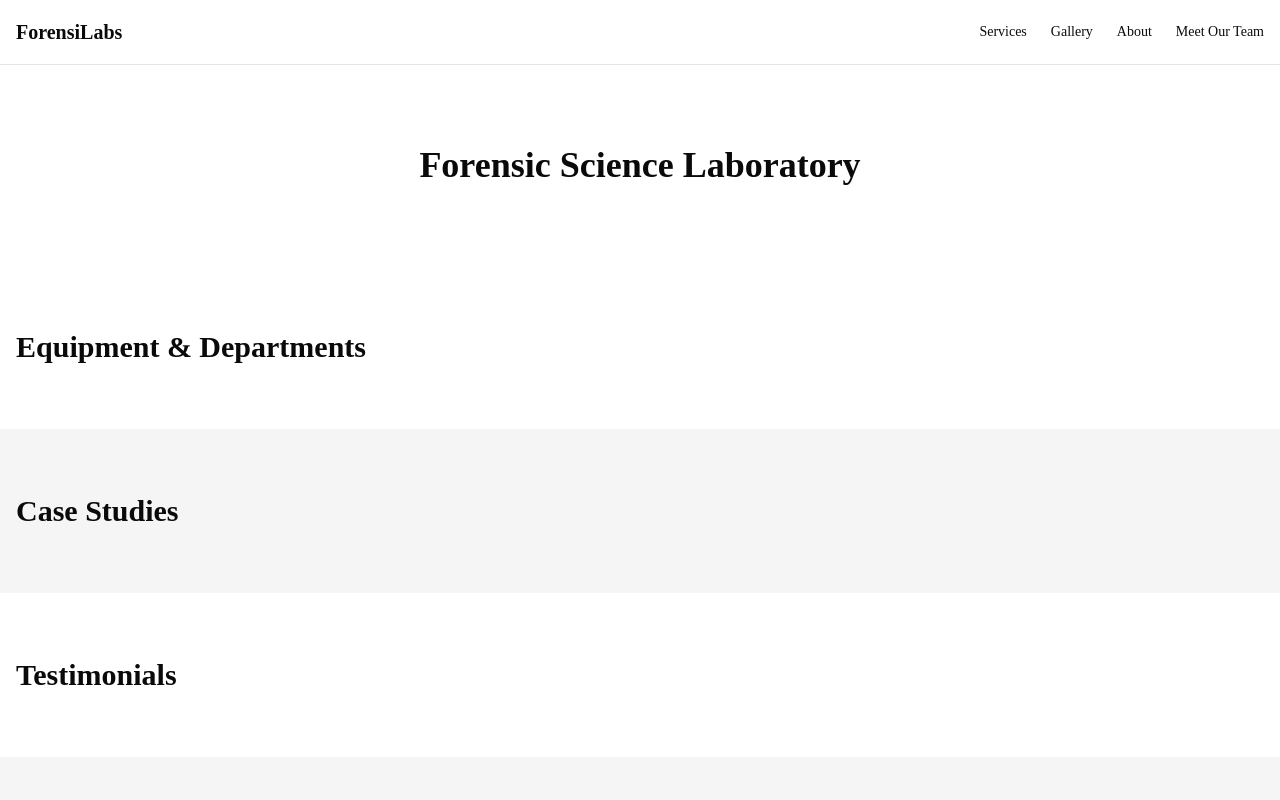
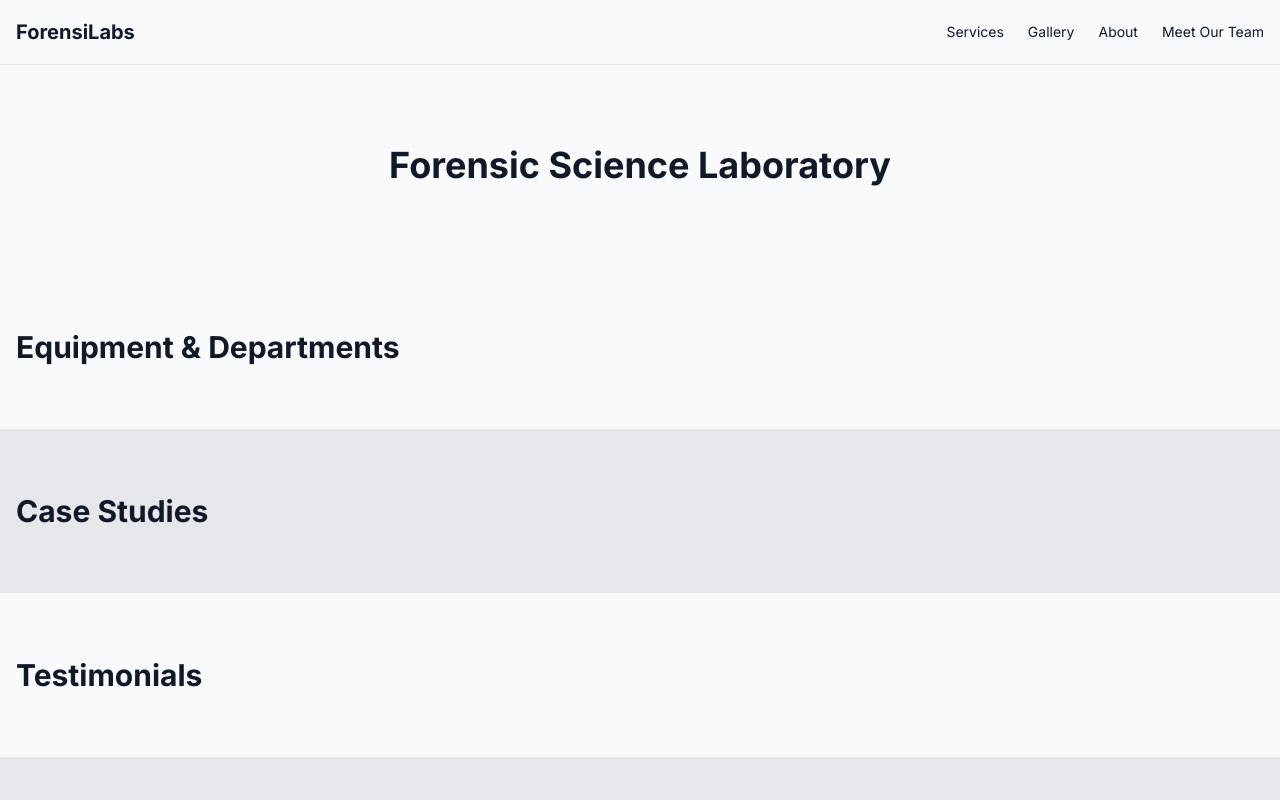
Before and after one commit to ashaduzzaman2002/forensilab, a Next.js app: page / in a window 1280 px wide. Shown: the top 800 px of the page. Built offline with nearby package versions, Linux system fonts and the light colour scheme.

Commit message:
color and fonts

```diff
--- a/app/globals.css
+++ b/app/globals.css
@@ -9,7 +9,7 @@
   --color-foreground: var(--foreground);
   --font-sans: var(--font-sans);
   --font-mono: var(--font-geist-mono);
-  --font-heading: var(--font-sans);
+  --font-heading: var(--font-heading);
   --color-sidebar-ring: var(--sidebar-ring);
   --color-sidebar-border: var(--sidebar-border);
   --color-sidebar-accent-foreground: var(--sidebar-accent-foreground);
@@ -46,75 +46,84 @@
   --radius-2xl: calc(var(--radius) * 1.8);
   --radius-3xl: calc(var(--radius) * 2.2);
   --radius-4xl: calc(var(--radius) * 2.6);
+  --color-text-body: var(--text-body);
+  --color-text-muted: var(--text-muted);
+  --color-glow: var(--glow);
 }
 
 :root {
-  --background: oklch(1 0 0);
-  --foreground: oklch(0.145 0 0);
-  --card: oklch(1 0 0);
-  --card-foreground: oklch(0.145 0 0);
-  --popover: oklch(1 0 0);
-  --popover-foreground: oklch(0.145 0 0);
-  --primary: oklch(0.205 0 0);
-  --primary-foreground: oklch(0.985 0 0);
-  --secondary: oklch(0.97 0 0);
-  --secondary-foreground: oklch(0.205 0 0);
-  --muted: oklch(0.97 0 0);
-  --muted-foreground: oklch(0.556 0 0);
-  --accent: oklch(0.97 0 0);
-  --accent-foreground: oklch(0.205 0 0);
+  --background: #F8FAFC;
+  --foreground: #111827;
+  --card: #FFFFFF;
+  --card-foreground: #111827;
+  --popover: #FFFFFF;
+  --popover-foreground: #111827;
+  --primary: #2563EB;
+  --primary-foreground: #FFFFFF;
+  --secondary: #E5E7EB;
+  --secondary-foreground: #111827;
+  --muted: #E5E7EB;
+  --muted-foreground: #9CA3AF;
+  --accent: #3B82F6;
+  --accent-foreground: #FFFFFF;
   --destructive: oklch(0.577 0.245 27.325);
-  --border: oklch(0.922 0 0);
-  --input: oklch(0.922 0 0);
-  --ring: oklch(0.708 0 0);
-  --chart-1: oklch(0.87 0 0);
-  --chart-2: oklch(0.556 0 0);
-  --chart-3: oklch(0.439 0 0);
-  --chart-4: oklch(0.371 0 0);
-  --chart-5: oklch(0.269 0 0);
+  --border: #E5E7EB;
+  --input: #E5E7EB;
+  --ring: #60A5FA;
+  --chart-1: #2563EB;
+  --chart-2: #3B82F6;
+  --chart-3: #60A5FA;
+  --chart-4: #93C5FD;
+  --chart-5: #BFDBFE;
   --radius: 0.625rem;
-  --sidebar: oklch(0.985 0 0);
-  --sidebar-foreground: oklch(0.145 0 0);
-  --sidebar-primary: oklch(0.205 0 0);
-  --sidebar-primary-foreground: oklch(0.985 0 0);
-  --sidebar-accent: oklch(0.97 0 0);
-  --sidebar-accent-foreground: oklch(0.205 0 0);
-  --sidebar-border: oklch(0.922 0 0);
-  --sidebar-ring: oklch(0.708 0 0);
+  --sidebar: #FFFFFF;
+  --sidebar-foreground: #111827;
+  --sidebar-primary: #2563EB;
+  --sidebar-primary-foreground: #FFFFFF;
+  --sidebar-accent: #F8FAFC;
+  --sidebar-accent-foreground: #111827;
+  --sidebar-border: #E5E7EB;
+  --sidebar-ring: #60A5FA;
+  --text-body: #4B5563;
+  --text-muted: #9CA3AF;
+  --glow: #60A5FA;
 }
 
 .dark {
-  --background: oklch(0.145 0 0);
-  --foreground: oklch(0.985 0 0);
-  --card: oklch(0.205 0 0);
-  --card-foreground: oklch(0.985 0 0);
-  --popover: oklch(0.205 0 0);
-  --popover-foreground: oklch(0.985 0 0);
-  --primary: oklch(0.922 0 0);
-  --primary-foreground: oklch(0.205 0 0);
-  --secondary: oklch(0.269 0 0);
-  --secondary-foreground: oklch(0.985 0 0);
-  --muted: oklch(0.269 0 0);
-  --muted-foreground: oklch(0.708 0 0);
-  --accent: oklch(0.269 0 0);
-  --accent-foreground: oklch(0.985 0 0);
+  --background: #0F172A;
+  --foreground: #F8FAFC;
+  --card: #1E293B;
+  --card-foreground: #F8FAFC;
+  --popover: #1E293B;
+  --popover-foreground: #F8FAFC;
+  --primary: #3B82F6;
+  --primary-foreground: #FFFFFF;
+  --secondary: #334155;
+  --secondary-foreground: #F8FAFC;
+  --muted: #334155;
+  --muted-foreground: #9CA3AF;
+  --accent: #60A5FA;
+  --accent-foreground: #FFFFFF;
   --destructive: oklch(0.704 0.191 22.216);
-  --border: oklch(1 0 0 / 10%);
-  --input: oklch(1 0 0 / 15%);
-  --ring: oklch(0.556 0 0);
-  --chart-1: oklch(0.87 0 0);
-  --chart-2: oklch(0.556 0 0);
-  --chart-3: oklch(0.439 0 0);
-  --chart-4: oklch(0.371 0 0);
-  --chart-5: oklch(0.269 0 0);
-  --sidebar: oklch(0.205 0 0);
-  --sidebar-foreground: oklch(0.985 0 0);
-  --sidebar-primary: oklch(0.488 0.243 264.376);
-  --sidebar-primary-foreground: oklch(0.985 0 0);
-  --sidebar-accent: oklch(0.269 0 0);
-  --sidebar-accent-foreground: oklch(0.985 0 0);
-  --sidebar-border: oklch(1 0 0 / 10%);
-  --sidebar-ring: oklch(0.556 0 0);
+  --border: #334155;
+  --input: #334155;
+  --ring: #60A5FA;
+  --chart-1: #2563EB;
+  --chart-2: #3B82F6;
+  --chart-3: #60A5FA;
+  --chart-4: #93C5FD;
+  --chart-5: #BFDBFE;
+  --sidebar: #1E293B;
+  --sidebar-foreground: #F8FAFC;
+  --sidebar-primary: #3B82F6;
+  --sidebar-primary-foreground: #FFFFFF;
+  --sidebar-accent: #334155;
+  --sidebar-accent-foreground: #F8FAFC;
+  --sidebar-border: #334155;
+  --sidebar-ring: #60A5FA;
+  --text-body: #D1D5DB;
+  --text-muted: #9CA3AF;
+  --glow: #60A5FA;
 }
 
 @layer base {
--- a/app/layout.tsx
+++ b/app/layout.tsx
@@ -1,20 +1,21 @@
 import type { Metadata } from "next";
-import { Geist, Geist_Mono } from "next/font/google";
+import { Poppins, Inter } from "next/font/google";
 import "./globals.css";
 
-const geistSans = Geist({
-  variable: "--font-geist-sans",
+const poppins = Poppins({
+  variable: "--font-heading",
   subsets: ["latin"],
+  weight: ["500", "600", "700"],
 });
 
-const geistMono = Geist_Mono({
-  variable: "--font-geist-mono",
+const inter = Inter({
+  variable: "--font-sans",
   subsets: ["latin"],
 });
 
 export const metadata: Metadata = {
-  title: "Create Next App",
-  description: "Generated by create next app",
+  title: "ForensiLabs",
+  description: "Forensic Science Laboratory",
 };
 
 export default function RootLayout({
@@ -25,7 +26,7 @@ export default function RootLayout({
   return (
     <html
       lang="en"
-      className={`${geistSans.variable} ${geistMono.variable} h-full antialiased`}
+      className={`${poppins.variable} ${inter.variable} h-full antialiased`}
     >
       <body className="min-h-full flex flex-col">{children}</body>
     </html>
```
